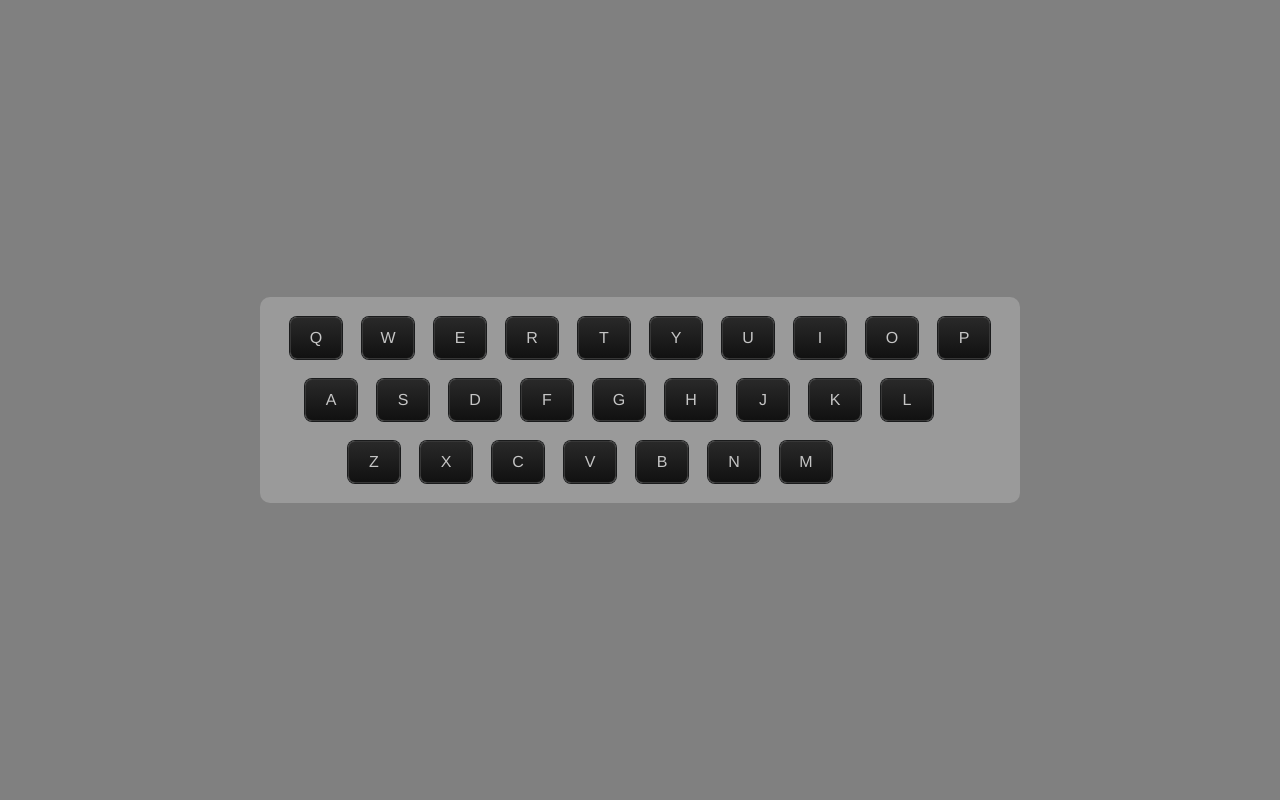
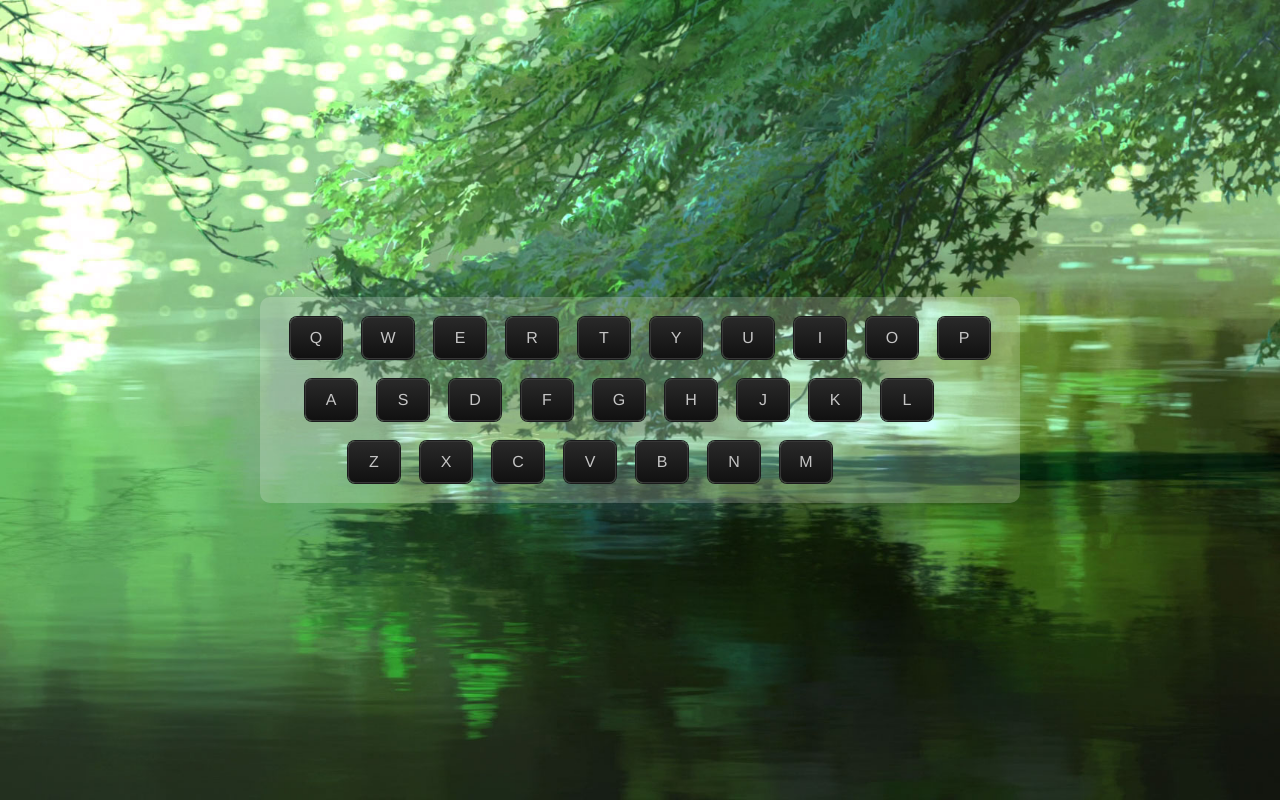
Before and after one commit to mistergrab/keyboard, a plain HTML site: page index.html in a window 1280 px wide. Drawn offline with Linux system fonts and the light colour scheme.

Commit message:
Update style.css

```diff
--- a/style.css
+++ b/style.css
@@ -14,7 +14,7 @@ kbd:hover > button{
     display: inline-block; /*鼠标悬停显示button*/
 }
 body{
-    background: grey url(./213468.png) no-repeat center center;
+    background: grey url(./213468.jpg) no-repeat center center;
     background-size: cover;
 }
 main{
```
